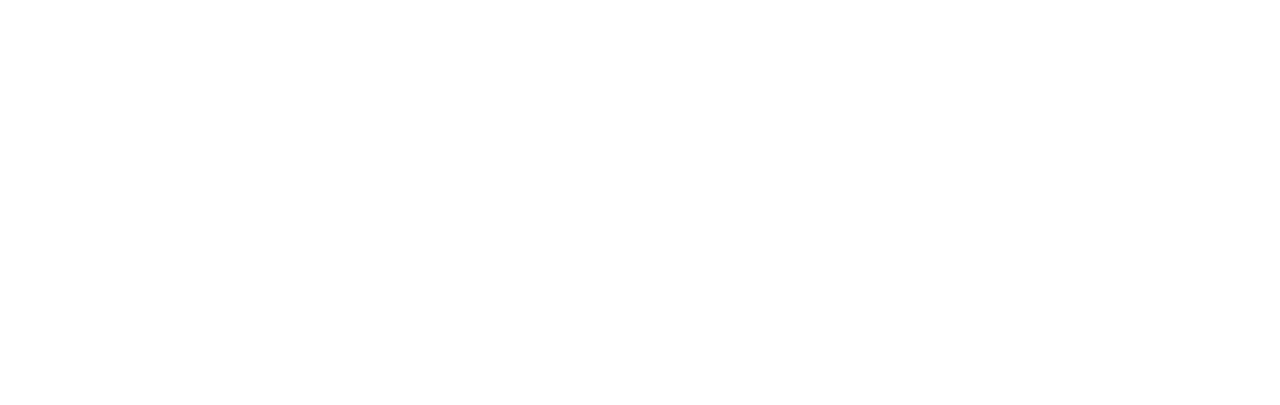
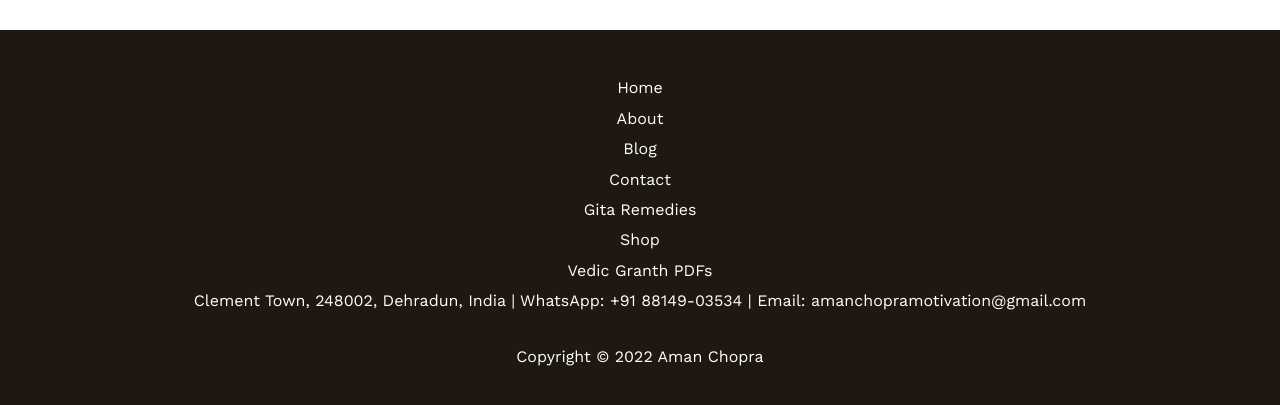
Before and after one commit to mandorakannu/aman-chopra, a React (Create React App) app: page / in a window 1280 px wide. Shown: the part 3964-4369 px from the top of the page. Before the commit the page ends 3994 px from the top, so only its background shows below. Built offline with nearby package versions, Linux system fonts and the light colour scheme.

Commit message:
Created: Footer.js and Dynamically Update Copyright Year.

```diff
--- a/src/App.css
+++ b/src/App.css
@@ -61,7 +61,7 @@
     background-color: var(--midYellow);
 }
 
-:is(.divAccess, .divAccessSpan, .divAccessBtn){
+:is(.divAccess, .divAccessSpan, .divAccessBtn) {
     position: absolute;
     transform: translate(-50%);
 }
@@ -70,6 +70,7 @@
     top: 50%;
     left: 50%;
 }
+
 .divAccessSpan {
     top: 60%;
     left: 50%;
@@ -79,3 +80,19 @@
     bottom: 20%;
     left: 50%;
 }
+
+.targetHref a {
+    display: flex;
+    justify-content: center;
+    margin: 0.4rem auto;
+}
+
+.targetHref span {
+    cursor: default;
+}
+
+#copyright {
+    display: flex;
+    justify-content: center;
+    margin: 2rem auto;
+}
--- a/src/assests/components/Footer.js
+++ b/src/assests/components/Footer.js
@@ -1,9 +1,41 @@
-import React from 'react'
+import React from "react";
+import showDate from "../js/copyRightDate";
 
 function Footer() {
   return (
-  <></>
-  )
+    <>
+      <div className="flex flex-col items-center py-10 bg-[color:var(--black)] text-white work-sans">
+        <ul className="targetHref">
+          <a href="/">
+            <h1>Home</h1>
+          </a>
+          <a href="/About">
+            <h1>About</h1>
+          </a>
+          <a href="/Blog">
+            <h1>Blog</h1>
+          </a>
+          <a href="/Contact">
+            <h1>Contact</h1>
+          </a>
+          <a href="GitaRemedies">
+            <h1>Gita Remedies</h1>
+          </a>
+          <a href="/Shop">
+            <h1>Shop</h1>
+          </a>
+          <a href="VedicScriptures">
+            <h1>Vedic Granth PDFs</h1>
+          </a>
+          <span>
+            Clement Town, 248002, Dehradun, India | WhatsApp: +91 88149-03534 |
+            Email: amanchopramotivation@gmail.com
+          </span>
+          <span id="copyright">Copyright &#169; {showDate} Aman Chopra</span>
+        </ul>
+      </div>
+    </>
+  );
 }
 
-export default Footer
+export default Footer;
--- /dev/null
+++ b/src/assests/js/copyRightDate.js
@@ -0,0 +1,3 @@
+const theDate = new Date();
+const showDate = theDate.getFullYear();
+export default showDate;
```
